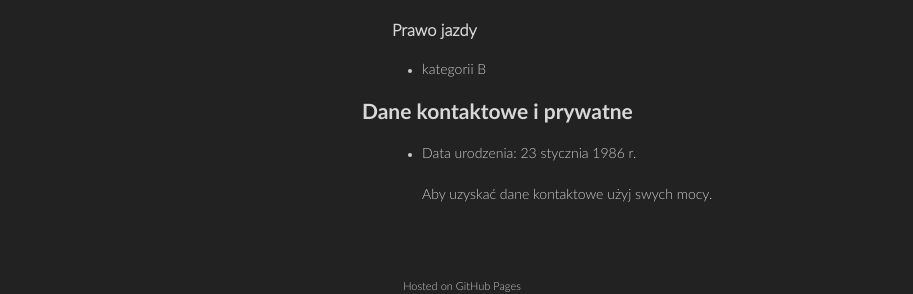
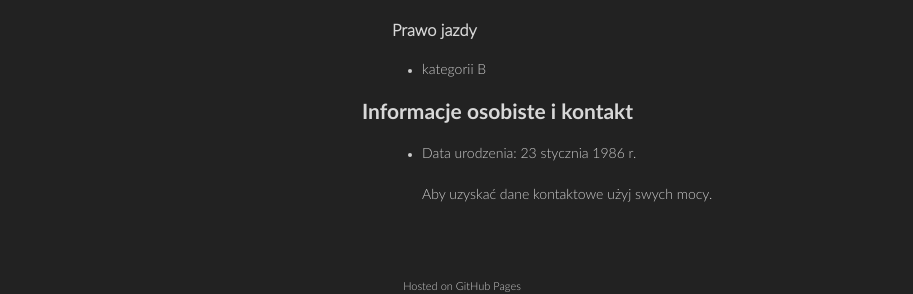
Before and after one commit to radek-daniluk/radek-daniluk.github.io, a Jekyll site: the page built from index.md, in a window 1280 px wide and 900 px high, scrolled down 2003 px. Shown: the part 583-877 px from the top of the window, without its empty margins (178-1091 px from the left). Built offline with Jekyll 4.4.1, drawn with Linux system fonts in a browser that asks for light colours; a script that is not in the unit is left out; our own code applies the rules of GitHub Pages for plain Markdown files.

Commit message:
Text corrects

```diff
--- a/index.md
+++ b/index.md
@@ -98,7 +98,7 @@ Na początku moimi obowiązkami było wprowadzanie zmian w rysunkach technicznyc
 ### Prawo jazdy
 - kategorii B
 
-## <a name="ukryte"></a>Dane kontaktowe i prywatne
+## <a name="info"></a>Informacje osobiste i kontakt
 
 - Data urodzenia: 23 stycznia 1986 r.
 
```
Also changed, not shown: english.md (+1 -1 lines).
